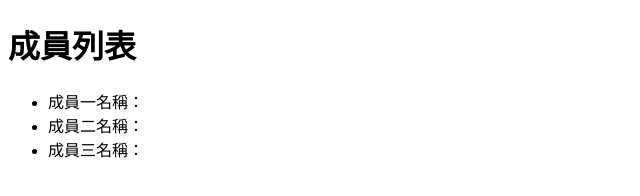
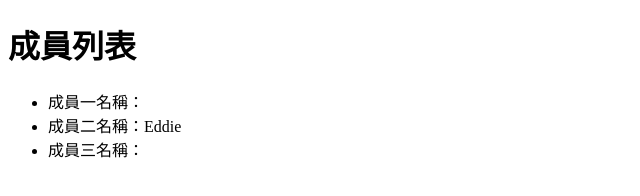
Before and after one commit to cyberseris/RepoB-4, a plain HTML site: page index.html in a window 1280 px wide. Shown: the full height of the page, 0-640 px from the left. Drawn offline with Linux system fonts and the light colour scheme.

Commit message:
新增成員二名字

```diff
--- a/index.html
+++ b/index.html
@@ -9,7 +9,7 @@
     <h1>成員列表</h1>
     <ul>
         <li>成員一名稱：</li>
-        <li>成員二名稱：</li>
+        <li>成員二名稱：Eddie</li>
         <li>成員三名稱：</li>
     </ul>
 </body>
```
